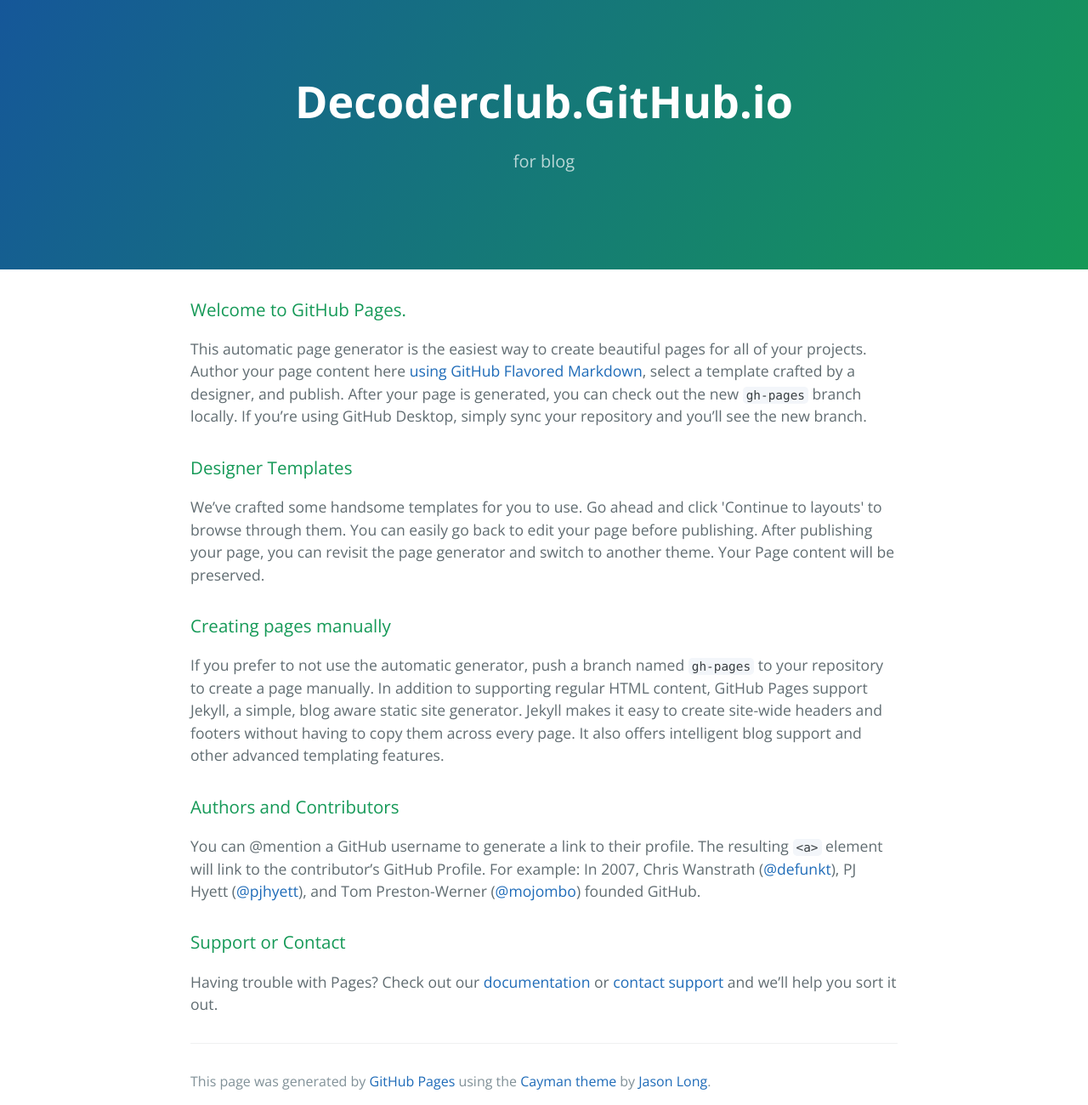
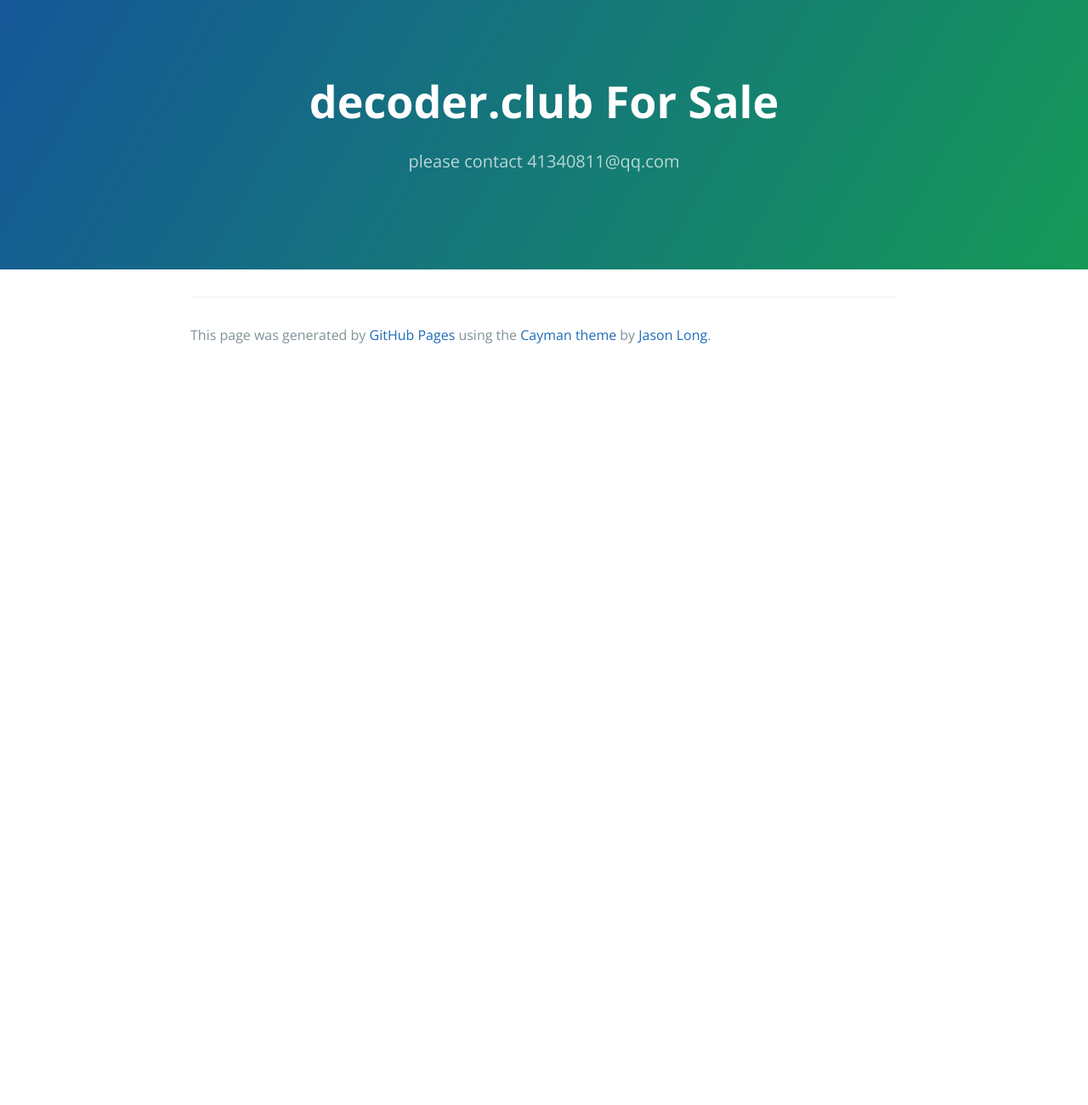
Before and after one commit to DecoderClub/DecoderClub.github.io, a plain HTML site: page index.html in a window 1280 px wide. Shown: the whole page at 85% size. After the commit the page ends 800 px from the top, so only its background shows below. Drawn offline with nearby package versions, Linux system fonts and the light colour scheme.

Commit message:
Update
Update

```diff
--- a/index.html
+++ b/index.html
@@ -2,7 +2,7 @@
 <html lang="en-us">
   <head>
     <meta charset="UTF-8">
-    <title>Decoderclub.GitHub.io by DecoderClub</title>
+    <title>decoder.club For Sale</title>
     <meta name="viewport" content="width=device-width, initial-scale=1">
     <link rel="stylesheet" type="text/css" href="stylesheets/normalize.css" media="screen">
     <link href='https://fonts.googleapis.com/css?family=Open+Sans:400,700' rel='stylesheet' type='text/css'>
@@ -11,35 +11,11 @@
   </head>
   <body>
     <section class="page-header">
-      <h1 class="project-name">Decoderclub.GitHub.io</h1>
-      <h2 class="project-tagline">for blog</h2>
+      <h1 class="project-name">decoder.club For Sale</h1>
+      <h2 class="project-tagline">please contact 41340811@qq.com</h2>
     </section>
 
     <section class="main-content">
-      <h3>
-<a id="welcome-to-github-pages" class="anchor" href="#welcome-to-github-pages" aria-hidden="true"><span aria-hidden="true" class="octicon octicon-link"></span></a>Welcome to GitHub Pages.</h3>
-
-<p>This automatic page generator is the easiest way to create beautiful pages for all of your projects. Author your page content here <a href="https://guides.github.com/features/mastering-markdown/">using GitHub Flavored Markdown</a>, select a template crafted by a designer, and publish. After your page is generated, you can check out the new <code>gh-pages</code> branch locally. If you’re using GitHub Desktop, simply sync your repository and you’ll see the new branch.</p>
-
-<h3>
-<a id="designer-templates" class="anchor" href="#designer-templates" aria-hidden="true"><span aria-hidden="true" class="octicon octicon-link"></span></a>Designer Templates</h3>
-
-<p>We’ve crafted some handsome templates for you to use. Go ahead and click 'Continue to layouts' to browse through them. You can easily go back to edit your page before publishing. After publishing your page, you can revisit the page generator and switch to another theme. Your Page content will be preserved.</p>
-
-<h3>
-<a id="creating-pages-manually" class="anchor" href="#creating-pages-manually" aria-hidden="true"><span aria-hidden="true" class="octicon octicon-link"></span></a>Creating pages manually</h3>
-
-<p>If you prefer to not use the automatic generator, push a branch named <code>gh-pages</code> to your repository to create a page manually. In addition to supporting regular HTML content, GitHub Pages support Jekyll, a simple, blog aware static site generator. Jekyll makes it easy to create site-wide headers and footers without having to copy them across every page. It also offers intelligent blog support and other advanced templating features.</p>
-
-<h3>
-<a id="authors-and-contributors" class="anchor" href="#authors-and-contributors" aria-hidden="true"><span aria-hidden="true" class="octicon octicon-link"></span></a>Authors and Contributors</h3>
-
-<p>You can @mention a GitHub username to generate a link to their profile. The resulting <code>&lt;a&gt;</code> element will link to the contributor’s GitHub Profile. For example: In 2007, Chris Wanstrath (<a href="https://github.com/defunkt" class="user-mention">@defunkt</a>), PJ Hyett (<a href="https://github.com/pjhyett" class="user-mention">@pjhyett</a>), and Tom Preston-Werner (<a href="https://github.com/mojombo" class="user-mention">@mojombo</a>) founded GitHub.</p>
-
-<h3>
-<a id="support-or-contact" class="anchor" href="#support-or-contact" aria-hidden="true"><span aria-hidden="true" class="octicon octicon-link"></span></a>Support or Contact</h3>
-
-<p>Having trouble with Pages? Check out our <a href="https://help.github.com/pages">documentation</a> or <a href="https://github.com/contact">contact support</a> and we’ll help you sort it out.</p>
 
       <footer class="site-footer">
 
```
